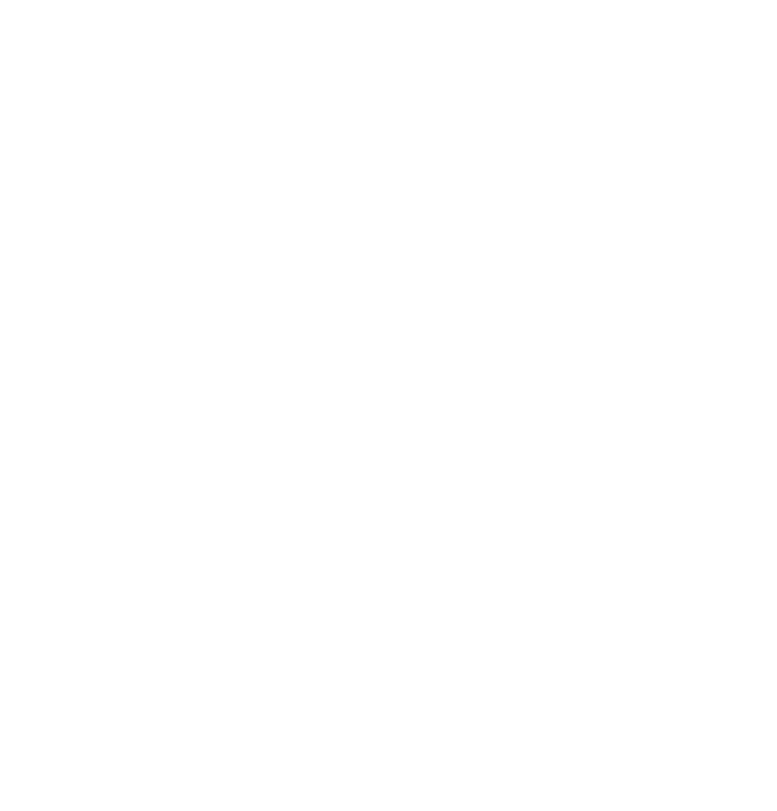
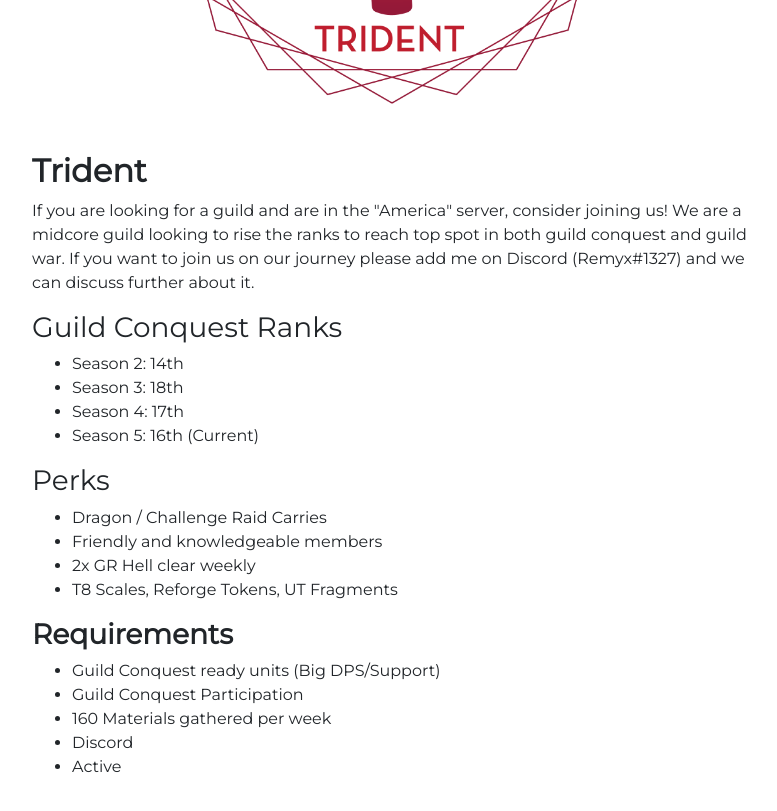
Before and after one commit to ProjectRemyx/Orvelia, a React (Create React App) app in the folder client/: page / in a window 1280 px wide. Shown: the part 2200-3011 px from the top of the page, without its empty margins (240-1017 px from the left). Before the commit the page ends 1755 px from the top, so only its background shows below. Built offline with nearby package versions, Linux system fonts and the light colour scheme.

Commit message:
Added Trident section

```diff
--- a/client/src/App.scss
+++ b/client/src/App.scss
@@ -254,6 +254,36 @@
 /* Patch Notes End */
 
 /* Trident */
+.trident{
+    display: flex;
+    flex-flow: row wrap;
+    justify-content: center;
+    align-items: center;
+
+    padding: 2em;
+
+    border-top: 1px solid black;
+
+    .trident-logo-container{
+        padding: 1em;
+        margin-right: 1em;
+    }
+
+    .trident-logo{
+        max-width: 500px;
+    }
+
+    .trident-description{
+        padding: 2em;
+
+        max-width: 800px;
+
+        h2{
+            font-weight: bold;
+        }
+    }
+}
+
 
 @media screen and (max-width: 1311px){
     .overview-section-intro{
--- a/client/src/components/layout/Index/Index.js
+++ b/client/src/components/layout/Index/Index.js
@@ -3,6 +3,7 @@
 import Header from '../Index/Header';
 import Overview from '../Index/Overview';
 import PatchNotes from '../Index/PatchNotes';
+import Trident from '../Index/Trident';
 
 export default class Index extends Component {
     render() {
@@ -11,6 +12,7 @@
                 <Header/>
                 <Overview/>
                 <PatchNotes/>
+                <Trident/>
             </React.Fragment>
         )
     }
--- a/client/src/components/layout/Index/PatchNotes.js
+++ b/client/src/components/layout/Index/PatchNotes.js
@@ -20,15 +20,15 @@
                 </MDBTableHead>
                 <MDBTableBody>
                 <tr>
-                    <td><img src={require('../../../imgs/patchnote.png')}></img></td>
+                    <td><img src={require('../../../imgs/patchnote.png')} alt="Banner"></img></td>
                     <td>[Patch Note] July 23rd</td>
                 </tr>
                 <tr>
-                    <td><img src={require('../../../imgs/kirze.png')}></img></td>
+                    <td><img src={require('../../../imgs/kirze.png')} alt="Banner"></img></td>
                     <td>[Patch Note] July's 2nd New Hero [Kirze]</td>
                 </tr>
                 <tr>
-                    <td><img src={require('../../../imgs/patchnote.png')}></img></td>
+                    <td><img src={require('../../../imgs/patchnote.png')} alt="Banner"></img></td>
                     <td>[Patch Note] July 16th Updates</td>
                 </tr>
                 </MDBTableBody>
--- a/client/src/components/layout/Index/Trident.js
+++ b/client/src/components/layout/Index/Trident.js
@@ -3,9 +3,42 @@
 export default class Trident extends Component {
     render() {
         return (
-            <div>
-
-            </div>
+            <section className="trident">
+                <div className="trident-logo-container">
+                    <img src={require('../../../imgs/trident_logo.png')} alt="Trident Logo" className="trident-logo"/>
+                </div>
+                <div className="trident-description">
+                    <h2>Trident</h2>
+                    <p>
+                        If you are looking for a guild and are in the "America" server, consider joining us!
+                        We are a midcore guild looking to rise the ranks to reach top spot in both guild
+                        conquest and guild war. If you want to join us on our journey please add me on
+                        Discord (Remyx#1327) and we can discuss further about it.
+                    </p>
+                    <h3>Guild Conquest Ranks</h3>
+                    <ul>
+                        <li>Season 2: 14th</li>
+                        <li>Season 3: 18th</li>
+                        <li>Season 4: 17th</li>
+                        <li>Season 5: 16th (Current)</li>
+                    </ul>
+                    <h3>Perks</h3>
+                    <ul>
+                        <li>Dragon / Challenge Raid Carries</li>
+                        <li>Friendly and knowledgeable members</li>
+                        <li>2x GR Hell clear weekly</li>
+                        <li>T8 Scales, Reforge Tokens, UT Fragments</li>
+                    </ul>
+                    <h3><strong>Requirements</strong></h3>
+                    <ul>
+                        <li>Guild Conquest ready units (Big DPS/Support)</li>
+                        <li>Guild Conquest Participation</li>
+                        <li>160 Materials gathered per week</li>
+                        <li>Discord</li>
+                        <li>Active</li>
+                    </ul>
+                </div>
+            </section>
         )
     }
 }
```
